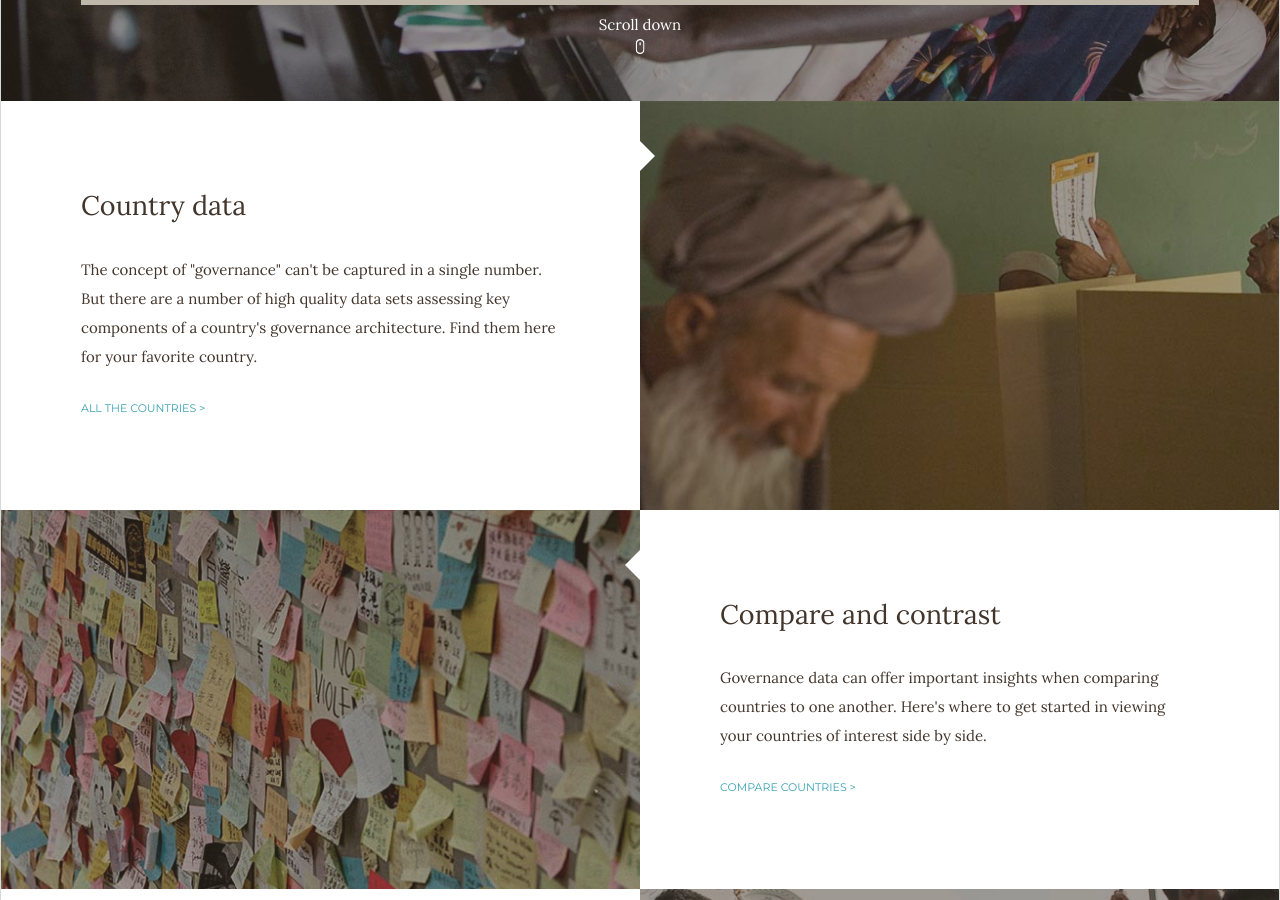
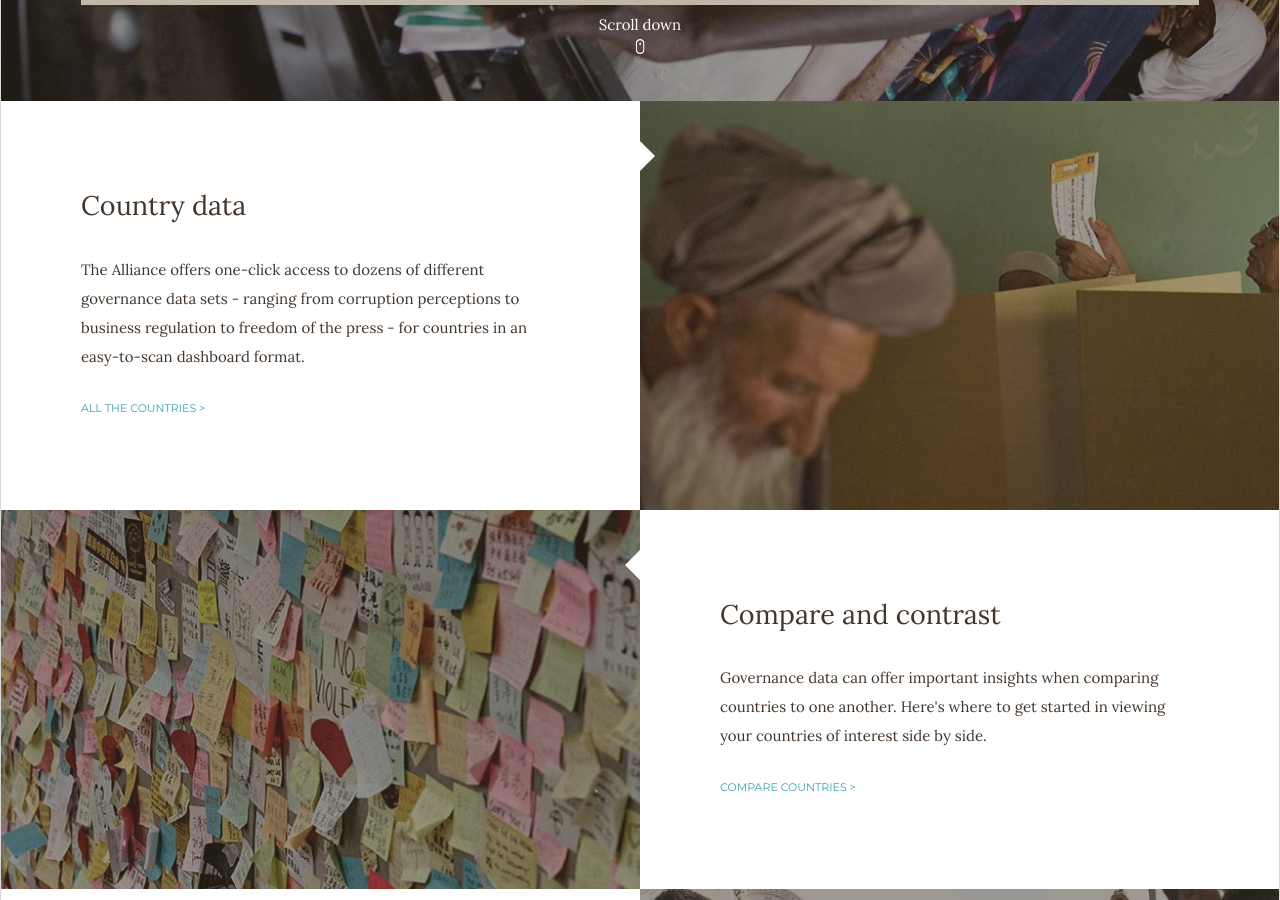
Before and after one commit to GovernanceDataAlliance/GDA-Dashboard, a Jekyll site: the page built from index.md, in a window 1280 px wide and 900 px high, scrolled down 894 px. Built offline with Jekyll 4.4.1, drawn with Linux system fonts in a browser that asks for light colours.

Commit message:
Updated index.md

```diff
--- a/index.md
+++ b/index.md
@@ -3,7 +3,7 @@ layout: welcome
 title: "The marketplace for governance data is broken. We're trying to fix it."
 search_intro: Search here for some of the best governance data we know of
 "module-1-title": Country data
-"module-1-content": "The concept of \"governance\" can't be captured in a single number. But there are a number of high quality data sets assessing key components of a country's governance architecture. Find them here for your favorite country."
+"module-1-content": "The Alliance offers one-click access to dozens of different governance data sets - ranging from corruption perceptions to business regulation to freedom of the press - for countries in an easy-to-scan dashboard format."
 "module-1-link-text": all the countries
 "module-1-link-url": countries
 "module-1-image": "distribuidoresMul-01"
```
